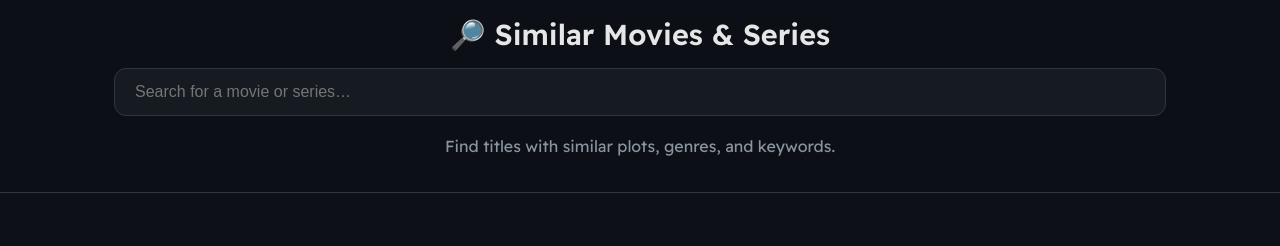
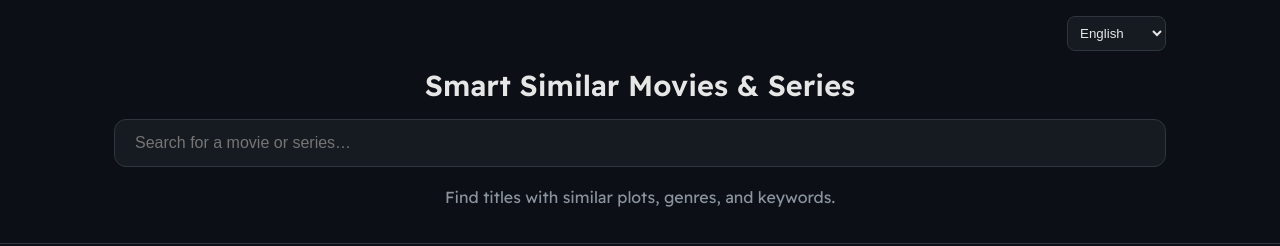
Before and after one commit to gitytth/smart-similar-app, a website: page public/index.html in a window 1280 px wide. Drawn offline with Linux system fonts and the light colour scheme.

Commit message:
feat: add multi-language support

```diff
--- a/public/index.html
+++ b/public/index.html
@@ -3,25 +3,35 @@
 <head>
   <meta charset="utf-8" />
   <meta name="viewport" content="width=device-width, initial-scale=1.0">
-
   <link rel="preconnect" href="https://fonts.googleapis.com">
   <link rel="preconnect" href="https://fonts.gstatic.com" crossorigin>
   <link href="https://fonts.googleapis.com/css2?family=Readex+Pro:wght@400;600&display=swap" rel="stylesheet">
-
   <link rel="stylesheet" href="style.css">
 
-  <title>Similar Movies & Series</title>
+  <title data-i18n-key="site_title">Smart Similar Movies & Series</title>
 </head>
 <body>
-
   <header>
     <div class="container">
-      <h1>🔎 Similar Movies & Series</h1>
+      <div class="lang-switcher-wrap">
+        <select id="languageSwitcher">
+          <option value="en">English</option>
+          <option value="ar">العربية</option>
+          <option value="fr">Français</option>
+          <option value="es">Español</option>
+          <option value="de">Deutsch</option>
+          <option value="pt">Português</option>
+          <option value="hi">हिन्दी</option>
+          <option value="ur">اردو</option>
+        </select>
+      </div>
+
+      <h1 data-i18n-key="site_title">🔎 Smart Similar Movies & Series</h1>
       <div class="search-wrap" id="searchWrap">
-        <input id="query" type="text" placeholder="Search for a movie or series…" autocomplete="off" />
+        <input id="query" type="text" data-i18n-key-placeholder="search_placeholder" placeholder="Search for a movie or series…" autocomplete="off" />
         <div id="suggestions" class="suggestions" role="listbox" aria-label="Suggestions"></div>
       </div>
-      <div class="hint">Find titles with similar plots, genres, and keywords.</div>
+      <div class="hint" data-i18n-key="hint">Find titles with similar plots, genres, and keywords.</div>
     </div>
   </header>
 
@@ -30,12 +40,12 @@
       <div class="toolbar">
         <div class="pill" id="chosenTitle"></div>
         <div class="switch">
-          <label><input type="checkbox" id="includeTmdb" checked /> Include TMDB recommendations</label>
+          <label><input type="checkbox" id="includeTmdb" checked /> <span data-i18n-key="include_tmdb">Include TMDB recommendations</span></label>
         </div>
       </div>
-      <div class="loader" id="loader"><div class="dot"></div><div class="dot"></div><div class="dot"></div><span>Building smart similarity list…</span></div>
+      <div class="loader" id="loader"><div class="dot"></div><div class="dot"></div><div class="dot"></div><span data-i18n-key="loader_text">Building smart similarity list…</span></div>
       <div id="similarGrid" class="grid"></div>
-      <div id="emptyMsg" class="empty" style="display:none">No similar titles found.</div>
+      <div id="emptyMsg" class="empty" data-i18n-key="no_results" style="display:none">No similar titles found.</div>
     </section>
   </main>
 
@@ -56,6 +66,7 @@
     </div>
   </div>
 
+  <script src="translations.js"></script>
   <script src="script.js" defer></script>
 </body>
 </html>
--- a/public/script.js
+++ b/public/script.js
@@ -1,6 +1,6 @@
 let scoredResults = [];
+let currentLang = 'en'; // Default language
 
-// DOM Element selectors
 const $q = document.getElementById('query');
 const $suggestions = document.getElementById('suggestions');
 const $searchWrap = document.getElementById('searchWrap');
@@ -17,26 +17,66 @@ const $storyModal = document.getElementById('storyModal');
 const $storyTitle = document.getElementById('storyTitle');
 const $storyOverview = document.getElementById('storyOverview');
 const $storyCloseBtn = document.querySelector('.story-close');
+const $languageSwitcher = document.getElementById('languageSwitcher');
 
-// UPDATED: The default size is now w500 for higher quality
 const IMG = (path, size = "w500") => path ? `https://image.tmdb.org/t/p/${size}${path}` : "";
 function showLoader(v) { $loader.style.display = v ? 'flex' : 'none'; }
 
-// The main function that gets similar items
+// ===============================================
+// NEW: Internationalization (i18n) Functions
+// ===============================================
+
+function translatePage() {
+  document.querySelectorAll('[data-i18n-key]').forEach(el => {
+    const key = el.getAttribute('data-i18n-key');
+    el.textContent = translations[currentLang][key];
+  });
+  document.querySelectorAll('[data-i18n-key-placeholder]').forEach(el => {
+    const key = el.getAttribute('data-i18n-key-placeholder');
+    el.placeholder = translations[currentLang][key];
+  });
+}
+
+function setLanguage(lang) {
+  currentLang = lang;
+  localStorage.setItem('selectedLanguage', lang); // Save user's choice
+
+  // Handle RTL languages
+  if (lang === 'ar' || lang === 'ur') {
+    document.documentElement.setAttribute('dir', 'rtl');
+  } else {
+    document.documentElement.setAttribute('dir', 'ltr');
+  }
+
+  $languageSwitcher.value = lang;
+  translatePage();
+}
+
+$languageSwitcher.addEventListener('change', (e) => {
+  setLanguage(e.target.value);
+});
+
+// On page load, check for a saved language or default to English
+document.addEventListener('DOMContentLoaded', () => {
+  const savedLang = localStorage.getItem('selectedLanguage') || 'en';
+  setLanguage(savedLang);
+});
+
+// ===============================================
+// Main Application Logic (Updated with translations)
+// ===============================================
+
 async function startStorySimilar(chosen, type) {
   type = type || (chosen.media_type || (chosen.first_air_date ? 'tv' : 'movie'));
-  $chosenTitle.textContent = `Similar to: ${chosen.title || chosen.name}`;
+  $chosenTitle.textContent = `${translations[currentLang].similar_to} ${chosen.title || chosen.name}`;
   $similarGrid.innerHTML = '';
   $emptyMsg.style.display = 'none';
   showLoader(true);
 
   try {
     const response = await fetch(`/api/get-similar?id=${chosen.id}&type=${type}`);
-    if (!response.ok) {
-        throw new Error(`Server responded with status: ${response.status}`);
-    }
+    if (!response.ok) throw new Error(`Server responded with status: ${response.status}`);
     const similarResults = await response.json();
-
     showLoader(false);
 
     if (similarResults && similarResults.length > 0) {
@@ -49,18 +89,16 @@ async function startStorySimilar(chosen, type) {
       });
       $similarGrid.appendChild(frag);
     } else {
-      $emptyMsg.textContent = "Similarity data for this title is not yet available. Our daily script will process it soon.";
+      $emptyMsg.textContent = translations[currentLang].no_results_on_demand;
       $emptyMsg.style.display = 'block';
     }
-
   } catch (err) {
     console.error(err);
     showLoader(false);
-    alert('Failed to get similar movies. An error occurred.');
+    alert(translations[currentLang].fetch_error);
   }
 }
 
-// All other functions for the UI and event handling
 let debounceTimer; let activeIndex = -1;
 function renderSuggestions(list) {
   if (!list.length) { hideSuggestions(); return; }
@@ -69,8 +107,7 @@ function renderSuggestions(list) {
     const type = m.media_type || (m.first_air_date ? 'tv' : 'movie');
     const div = document.createElement('div');
     div.className = 's-item';
-    // UPDATED: We request a smaller, faster 'w185' image for suggestions
-    div.innerHTML = `<div class="s-img-wrap"><img src="${IMG(m.poster_path, 'w185')}" alt="poster" onerror="this.style.display='none'"/><div class="s-play-icon" data-id="${m.id}" data-type="${type}">&#9658;</div></div><div><div class="s-title">${m.title || m.name}</div><div class="s-sub">${type.toUpperCase()} · ${(m.release_date || m.first_air_date || '').slice(0, 4)}</div></div><button class="s-trailer-btn" data-id="${m.id}" data-type="${type}">Trailer</button>`;
+    div.innerHTML = `<div class="s-img-wrap"><img src="${IMG(m.poster_path, 'w185')}" alt="poster" onerror="this.style.display='none'"/><div class="s-play-icon" data-id="${m.id}" data-type="${type}">&#9658;</div></div><div><div class="s-title">${m.title || m.name}</div><div class="s-sub">${type.toUpperCase()} · ${(m.release_date || m.first_air_date || '').slice(0, 4)}</div></div><button class="s-trailer-btn" data-id="${m.id}" data-type="${type}">${translations[currentLang].trailer}</button>`;
     div.addEventListener('click', () => selectSuggestion(m));
     $suggestions.appendChild(div);
   });
@@ -96,12 +133,11 @@ function card(m, score, index) {
   const year = (m.release_date || m.first_air_date || '').slice(0, 4);
   const type = m.media_type || (m.first_air_date ? 'tv' : 'movie');
   let badgeColor, badgeText;
-  if (score > 0.4) { badgeColor = '#1f6feb'; badgeText = 'Excellent Match'; }
-  else if (score > 0.25) { badgeColor = '#238636'; badgeText = 'Good Match'; }
-  else { badgeColor = '#8B949E'; badgeText = 'Fair Match'; }
+  if (score > 0.4) { badgeColor = '#1f6feb'; badgeText = translations[currentLang].match_excellent; }
+  else if (score > 0.25) { badgeColor = '#238636'; badgeText = translations[currentLang].match_good; }
+  else { badgeColor = '#8B949E'; badgeText = translations[currentLang].match_fair; }
   div.className = 'card';
-  // UPDATED: We request a high-quality 'w500' image for the results grid
-  div.innerHTML = `<div class="poster-wrap"><img class="poster" src="${IMG(m.poster_path, 'w500')}" alt="Poster" loading="lazy" onerror="this.style.display='none'"><div class="trailer-btn" data-id="${m.id}" data-type="${type}" title="Watch Trailer">&#9658;</div></div><div class="meta"><div class="title">${m.title || m.name}</div><div class="sub">${type.toUpperCase()} · ${year} · ⭐ ${m.vote_average?.toFixed(1) || '—'}</div><div class="sub"><span class="match-badge" style="background-color:${badgeColor}">${badgeText}</span>(${(score * 100).toFixed(0)}%)</div><button class="story-btn" data-index="${index}">Read Story</button></div>`;
+  div.innerHTML = `<div class="poster-wrap"><img class="poster" src="${IMG(m.poster_path, 'w500')}" alt="Poster" loading="lazy" onerror="this.style.display='none'"><div class="trailer-btn" data-id="${m.id}" data-type="${type}" title="Watch Trailer">&#9658;</div></div><div class="meta"><div class="title">${m.title || m.name}</div><div class="sub">${type.toUpperCase()} · ${year} · ⭐ ${m.vote_average?.toFixed(1) || '—'}</div><div class="sub"><span class="match-badge" style="background-color:${badgeColor}">${badgeText}</span>(${(score * 100).toFixed(0)}%)</div><button class="story-btn" data-index="${index}">${translations[currentLang].read_story}</button></div>`;
   return div;
 }
 async function playTrailer(id, type) {
@@ -114,7 +150,7 @@ async function playTrailer(id, type) {
     if (trailer) {
       $trailerFrame.src = `https://www.youtube.com/embed/${trailer.key}?autoplay=1`;
       $trailerModal.style.display = 'block';
-    } else { alert('Sorry, no official trailer found.'); }
+    } else { alert(translations[currentLang].trailer_unavailable); }
   } catch (err) { alert('Could not fetch trailer data.'); }
 }
 function showStory(index) {
@@ -122,7 +158,7 @@ function showStory(index) {
   if (result) {
     const item = result.item || result;
     $storyTitle.textContent = item.title || item.name;
-    $storyOverview.textContent = item.overview || "No story summary available.";
+    $storyOverview.textContent = item.overview || translations[currentLang].story_unavailable;
     $storyModal.style.display = 'block';
   }
 }
@@ -141,9 +177,7 @@ $q.addEventListener('keydown', (e) => {
     else if (e.key === 'Enter') {
       e.preventDefault();
       const items = Array.from($suggestions.querySelectorAll('.s-item'));
-      if (items.length) {
-        (items[activeIndex >= 0 ? activeIndex : 0]).click();
-      }
+      if (items.length) { (items[activeIndex >= 0 ? activeIndex : 0]).click(); }
     } else if (e.key === 'Escape') { hideSuggestions(); }
   }
 });
--- a/public/style.css
+++ b/public/style.css
@@ -88,12 +88,11 @@ input[type=text]:focus {
 .s-title { font-weight: 600; }
 .s-sub { font-size: .85rem; color: var(--text-secondary); }
 
-/* Wrapper for suggestion image to position the play icon */
 .s-img-wrap {
   position: relative;
   width: 44px;
   height: 66px;
-  flex-shrink: 0; /* Prevents the image from shrinking */
+  flex-shrink: 0;
 }
 .s-img-wrap img {
   width: 100%;
@@ -101,7 +100,6 @@ input[type=text]:focus {
   object-fit: cover;
   border-radius: 6px;
 }
-/* Play icon that appears on the suggestion image */
 .s-play-icon {
   position: absolute;
   top: 50%;
@@ -117,7 +115,7 @@ input[type=text]:focus {
   align-items: center;
   justify-content: center;
   font-size: 12px;
-  padding-left: 2px; /* Center the triangle icon better */
+  padding-left: 2px;
   cursor: pointer;
   opacity: 0;
   visibility: hidden;
@@ -285,3 +283,39 @@ input[type=text]:focus {
   .close-btn { right: 10px; top: 10px; color: black; background: white; border-radius: 50%; width: 30px; height: 30px; font-size: 20px; display: flex; align-items: center; justify-content: center; line-height: 1; }
   .modal-content { margin: 10% auto; }
 }
+
+/* Styles for Language Switcher and RTL support */
+.lang-switcher-wrap {
+  text-align: right;
+  margin-bottom: 16px;
+}
+
+#languageSwitcher {
+  background-color: var(--bg-medium);
+  color: var(--text-primary);
+  border: 1px solid var(--border-color);
+  border-radius: 8px;
+  padding: 8px;
+  cursor: pointer;
+}
+
+/* RTL (Right-to-Left) Styles */
+html[dir="rtl"] {
+  direction: rtl;
+}
+
+html[dir="rtl"] .s-item {
+  text-align: right;
+}
+
+html[dir="rtl"] .s-trailer-btn {
+  right: auto;
+  left: 12px;
+}
+
+html[dir="rtl"] .switch label {
+  display: flex;
+  flex-direction: row-reverse;
+  align-items: center;
+  gap: 8px;
+}
--- /dev/null
+++ b/public/translations.js
@@ -0,0 +1,146 @@
+const translations = {
+  en: {
+    site_title: "Smart Similar Movies & Series",
+    search_placeholder: "Search for a movie or series…",
+    hint: "Find titles with similar plots, genres, and keywords.",
+    similar_to: "Similar to:",
+    include_tmdb: "Include TMDB recommendations",
+    loader_text: "Building smart similarity list…",
+    no_results: "No similar titles found.",
+    no_results_on_demand: "Similarity data for this title is not yet available. Our daily script will process it soon.",
+    read_story: "Read Story",
+    match_excellent: "Excellent Match",
+    match_good: "Good Match",
+    match_fair: "Fair Match",
+    trailer: "Trailer",
+    story_unavailable: "No story summary available.",
+    trailer_unavailable: "Sorry, no official trailer found.",
+    fetch_error: "Failed to get similar movies. An error occurred."
+  },
+  ar: {
+    site_title: "أفلام ومسلسلات مشابهة بذكاء",
+    search_placeholder: "ابحث عن فيلم أو مسلسل…",
+    hint: "ابحث عن عناوين بقصص وأنواع وكلمات مفتاحية متشابهة.",
+    similar_to: "مشابه لـ:",
+    include_tmdb: "تضمين توصيات TMDB",
+    loader_text: "جاري بناء قائمة التشابه الذكية…",
+    no_results: "لم يتم العثور على عناوين مشابهة.",
+    no_results_on_demand: "بيانات التشابه لهذا العنوان غير متوفرة بعد. سيقوم السكربت اليومي بمعالجتها قريبًا.",
+    read_story: "اقرأ القصة",
+    match_excellent: "تطابق ممتاز",
+    match_good: "تطابق جيد",
+    match_fair: "تطابق مقبول",
+    trailer: "المقطع الدعائي",
+    story_unavailable: "ملخص القصة غير متوفر.",
+    trailer_unavailable: "عذرًا، لم يتم العثور على مقطع دعائي رسمي.",
+    fetch_error: "فشل في جلب الأفلام المشابهة. حدث خطأ."
+  },
+  fr: {
+    site_title: "Films & Séries Similaires Intelligents",
+    search_placeholder: "Rechercher un film ou une série…",
+    hint: "Trouvez des titres avec des intrigues, genres et mots-clés similaires.",
+    similar_to: "Similaire à :",
+    include_tmdb: "Inclure les recommandations de TMDB",
+    loader_text: "Construction de la liste de similarité intelligente…",
+    no_results: "Aucun titre similaire trouvé.",
+    no_results_on_demand: "Les données de similarité pour ce titre ne sont pas encore disponibles. Notre script quotidien les traitera bientôt.",
+    read_story: "Lire l'histoire",
+    match_excellent: "Excellente Correspondance",
+    match_good: "Bonne Correspondance",
+    match_fair: "Correspondance Passable",
+    trailer: "Bande-annonce",
+    story_unavailable: "Aucun résumé de l'histoire disponible.",
+    trailer_unavailable: "Désolé, aucune bande-annonce officielle trouvée.",
+    fetch_error: "Échec de la récupération des films similaires. Une erreur est survenue."
+  },
+  es: {
+    site_title: "Películas y Series Similares Inteligentes",
+    search_placeholder: "Buscar una película o serie…",
+    hint: "Encuentra títulos con tramas, géneros y palabras clave similares.",
+    similar_to: "Similar a:",
+    include_tmdb: "Incluir recomendaciones de TMDB",
+    loader_text: "Construyendo la lista de similitud inteligente…",
+    no_results: "No se encontraron títulos similares.",
+    no_results_on_demand: "Los datos de similitud para este título aún no están disponibles. Nuestro script diario lo procesará pronto.",
+    read_story: "Leer la historia",
+    match_excellent: "Excelente Coincidencia",
+    match_good: "Buena Coincidencia",
+    match_fair: "Coincidencia Aceptable",
+    trailer: "Tráiler",
+    story_unavailable: "No hay resumen de la historia disponible.",
+    trailer_unavailable: "Lo siento, no se encontró ningún tráiler oficial.",
+    fetch_error: "Error al obtener películas similares. Ocurrió un error."
+  },
+  de: {
+    site_title: "Intelligente Ähnliche Filme & Serien",
+    search_placeholder: "Suche nach einem Film oder einer Serie…",
+    hint: "Finde Titel mit ähnlichen Handlungen, Genres und Schlüsselwörtern.",
+    similar_to: "Ähnlich wie:",
+    include_tmdb: "TMDB-Empfehlungen einschließen",
+    loader_text: "Intelligente Ähnlichkeitsliste wird erstellt…",
+    no_results: "Keine ähnlichen Titel gefunden.",
+    no_results_on_demand: "Ähnlichkeitsdaten für diesen Titel sind noch nicht verfügbar. Unser tägliches Skript wird sie bald verarbeiten.",
+    read_story: "Geschichte lesen",
+    match_excellent: "Ausgezeichnete Übereinstimmung",
+    match_good: "Gute Übereinstimmung",
+    match_fair: "Akzeptable Übereinstimmung",
+    trailer: "Trailer",
+    story_unavailable: "Keine Handlungszusammenfassung verfügbar.",
+    trailer_unavailable: "Entschuldigung, kein offizieller Trailer gefunden.",
+    fetch_error: "Fehler beim Abrufen ähnlicher Filme. Ein Fehler ist aufgetreten."
+  },
+  pt: {
+    site_title: "Filmes e Séries Semelhantes Inteligentes",
+    search_placeholder: "Procurar um filme ou série…",
+    hint: "Encontre títulos com enredos, gêneros e palavras-chave semelhantes.",
+    similar_to: "Semelhante a:",
+    include_tmdb: "Incluir recomendações do TMDB",
+    loader_text: "Construindo lista de similaridade inteligente…",
+    no_results: "Nenhum título semelhante encontrado.",
+    no_results_on_demand: "Os dados de similaridade para este título ainda não estão disponíveis. Nosso script diário irá processá-los em breve.",
+    read_story: "Ler a história",
+    match_excellent: "Excelente Combinação",
+    match_good: "Boa Combinação",
+    match_fair: "Combinação Razoável",
+    trailer: "Trailer",
+    story_unavailable: "Nenhum resumo da história disponível.",
+    trailer_unavailable: "Desculpe, nenhum trailer oficial encontrado.",
+    fetch_error: "Falha ao obter filmes semelhantes. Ocorreu um erro."
+  },
+  hi: {
+    site_title: "स्मार्ट समान फ़िल्में और सीरीज़",
+    search_placeholder: "एक फिल्म या सीरीज़ खोजें…",
+    hint: "समान कथानक, शैलियों और कीवर्ड वाले शीर्षक खोजें।",
+    similar_to: "इसके समान:",
+    include_tmdb: "TMDB सिफारिशें शामिल करें",
+    loader_text: "स्मार्ट समानता सूची बनाई जा रही है…",
+    no_results: "कोई समान शीर्षक नहीं मिला।",
+    no_results_on_demand: "इस शीर्षक के लिए समानता डेटा अभी उपलब्ध नहीं है। हमारी दैनिक स्क्रिप्ट जल्द ही इसे संसाधित करेगी।",
+    read_story: "कहानी पढ़ें",
+    match_excellent: "उत्कृष्ट मिलान",
+    match_good: "अच्छा मिलान",
+    match_fair: "ठीक मिलान",
+    trailer: "ट्रेलर",
+    story_unavailable: "कहानी का सारांश उपलब्ध नहीं है।",
+    trailer_unavailable: "माफ़ करें, कोई आधिकारिक ट्रेलर नहीं मिला।",
+    fetch_error: "समान फ़िल्में प्राप्त करने में विफल। एक त्रुटि हुई।"
+  },
+  ur: {
+    site_title: "اسمارٹ ملتی جلتی فلمیں اور سیریز",
+    search_placeholder: "ایک فلم یا سیریز تلاش کریں…",
+    hint: "ملتے جلتے پلاٹ، انواع اور کلیدی الفاظ والے عنوانات تلاش کریں۔",
+    similar_to: "اس سے ملتا جلتا:",
+    include_tmdb: "TMDB کی سفارشات شامل کریں",
+    loader_text: "اسمارٹ مماثلت کی فہرست بنائی جا رہی ہے…",
+    no_results: "کوئی ملتا جلتا عنوان نہیں ملا۔",
+    no_results_on_demand: "اس عنوان کے لیے مماثلت کا ڈیٹا ابھی دستیاب نہیں ہے۔ ہماری روزانہ کی اسکرپٹ جلد ہی اس پر کارروائی کرے گی۔",
+    read_story: "کہانی پڑھیں",
+    match_excellent: "بہترین مماثلت",
+    match_good: "اچھی مماثلت",
+    match_fair: "قابل قبول مماثلت",
+    trailer: "ٹریلر",
+    story_unavailable: "کہانی کا خلاصہ دستیاب نہیں ہے۔",
+    trailer_unavailable: "معذرت، کوئی سرکاری ٹریلر نہیں ملا۔",
+    fetch_error: "ملتی جلتی فلمیں حاصل کرنے میں ناکامی۔ ایک خرابی پیش آئی۔"
+  }
+};
```
